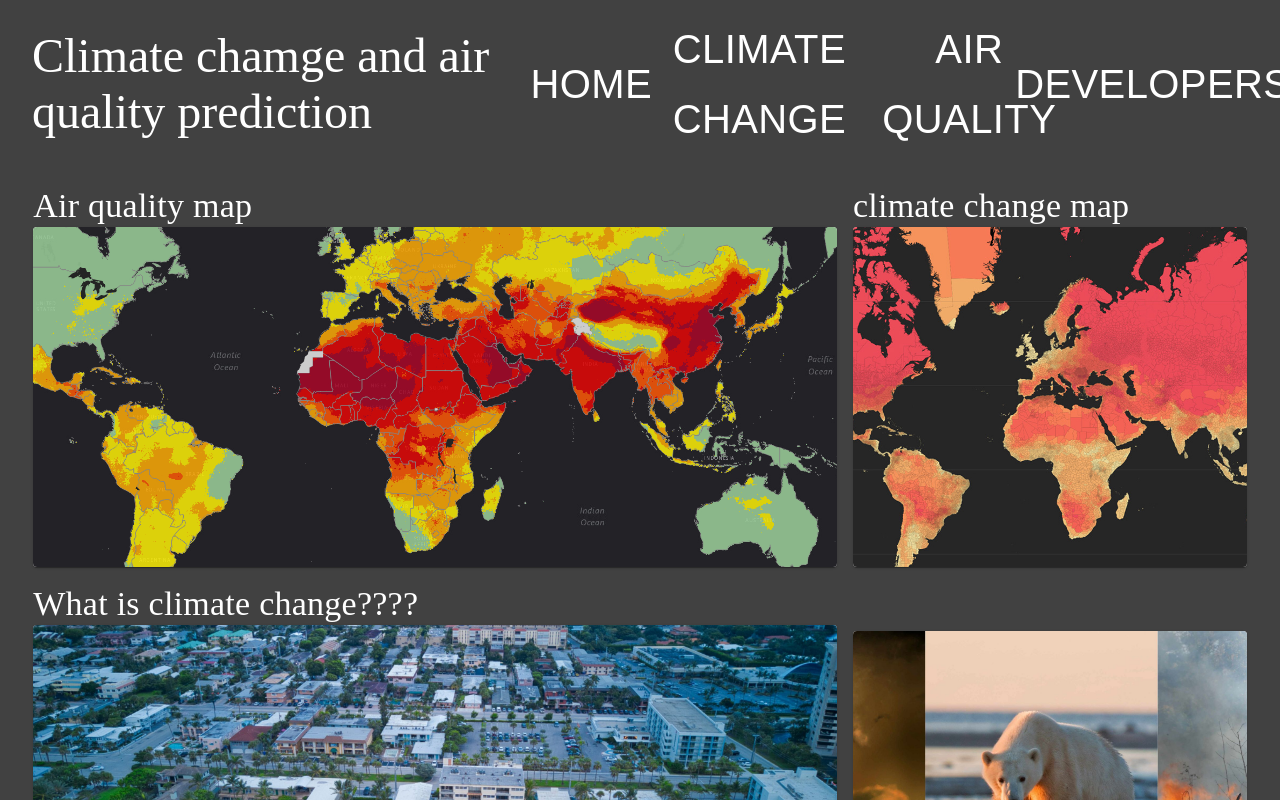
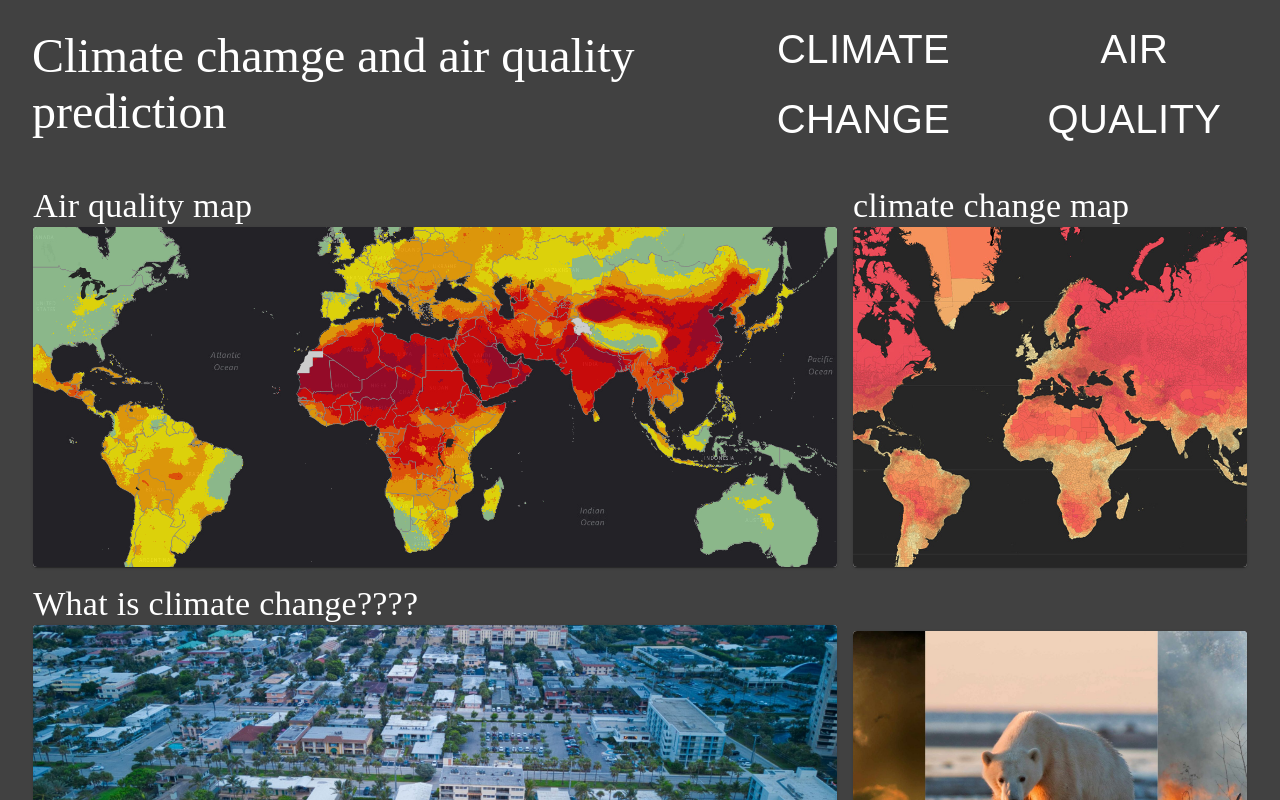
Before and after one commit to adishkt/miniproject, a React (Vite) app: page / in a window 1280 px wide. Shown: the top 800 px of the page. Built offline with nearby package versions, Linux system fonts and the light colour scheme.

Commit message:
change
new change

```diff
--- a/src/components/Nav.jsx
+++ b/src/components/Nav.jsx
@@ -11,11 +11,6 @@ const Nav = () => {
             <Typography variant="h3" component="div" sx={{ flexGrow: 1, color:"white", fontFamily:"cursive",}}>
               Climate chamge and air quality prediction
             </Typography>
-            <Button>
-              <Link style={{ textDecoration: "none", color: "white", fontFamily:"fantasy", fontSize:"40px" }} to={"/"}>
-                Home
-              </Link>
-            </Button>
             <Button>
               <Link
                 style={{ textDecoration: "none", color: "white", fontFamily:"fantasy", fontSize:"40px"}}
@@ -32,14 +27,6 @@ const Nav = () => {
                 Air Quality
               </Link>
             </Button>
-            <Button>
-              <Link
-                style={{ textDecoration: "none", color: "white", fontFamily:"fantasy", fontSize:"40px"}}
-                to={"/team"}
-              >
-                Developers
-              </Link>
-            </Button>
           </Toolbar>
         {/* </AppBar> */}
       {/* </Box> */}
```
